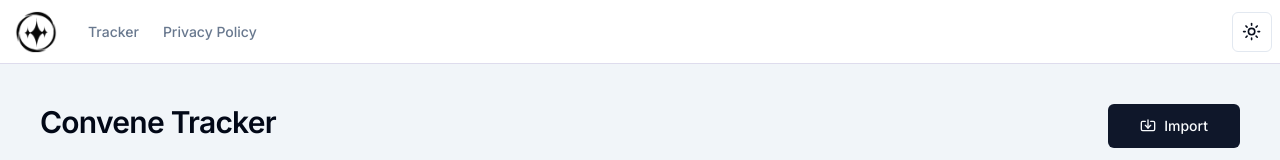
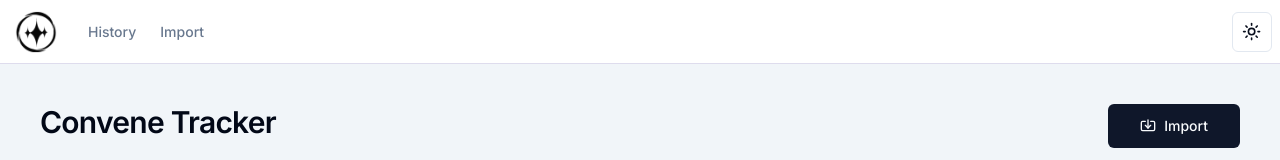
Before and after one commit to Luzefiru/wuwatracker, a Next.js app: page /convene/limited-character in a window 1280 px wide. Shown: the top 160 px of the page. Built offline with nearby package versions, Linux system fonts and the light colour scheme; what @shrutibalasa/tailwind-grid-auto-fit would draw is missing.

Commit message:
refactor: header links

```diff
--- a/src/components/ui/header.tsx
+++ b/src/components/ui/header.tsx
@@ -13,7 +13,7 @@ export function Header() {
     <header className="sticky top-0 flex h-16 items-center gap-4 border-b px-2 z-40 opacity-[0.97] bg-background mb-10">
       <nav className="hidden flex-col gap-6 text-lg font-medium md:flex md:flex-row md:items-center md:gap-5 md:text-sm lg:gap-6">
         <Link
-          href="#"
+          href="/"
           className="flex items-center gap-2 text-lg font-semibold md:text-base"
         >
           <div className="aspect-square relative w-14">
@@ -21,23 +21,23 @@ export function Header() {
               className="object-cover invert dark:invert-0"
               src="/icons/convene-icon.png"
               layout="fill"
-              alt="Wuwa Convene Tracker"
+              alt="Wuwa Tracker"
             />
           </div>
 
-          <span className="sr-only">Acme Inc</span>
+          <span className="sr-only">Wuwa Tracker</span>
         </Link>
         <Link
-          href="#"
+          href="/"
           className="text-muted-foreground transition-colors hover:text-foreground"
         >
-          Tracker
+          History
         </Link>
         <Link
-          href="#"
+          href="/import"
           className="text-muted-foreground transition-colors hover:text-foreground"
         >
-          Privacy Policy
+          Import
         </Link>
       </nav>
 
```
